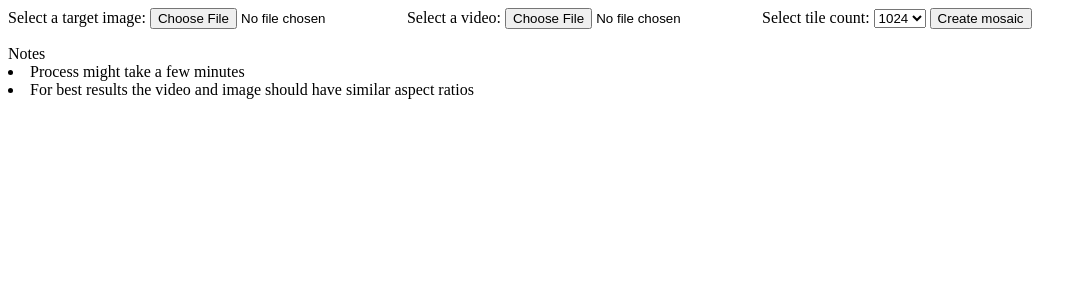
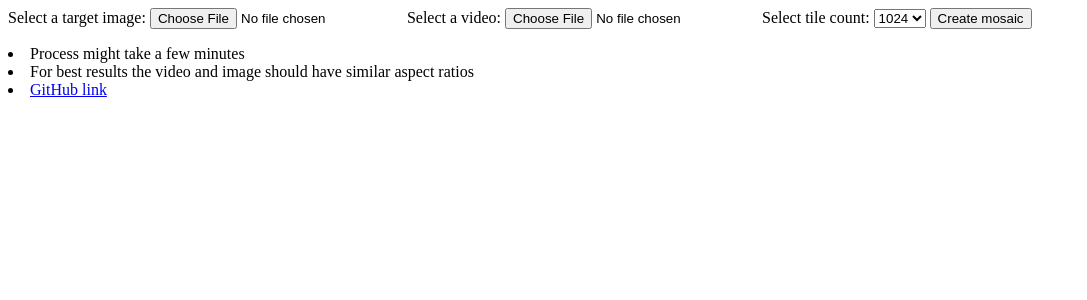
Before and after one commit to Holdmedve/mosaic, a Flask app: page / in a window 1280 px wide. Shown: the top 300 px of the page, without its empty margins (0-1087 px from the left). Run offline with Flask 2, Linux system fonts and the light colour scheme.

Commit message:
📝 Add github link to index html

```diff
--- a/project/templates/index.html
+++ b/project/templates/index.html
@@ -22,9 +22,9 @@
     </form>
 
     <div>
-      Notes
       <li>Process might take a few minutes</li>
       <li>For best results the video and image should have similar aspect ratios</li>
+      <li><a href="https://github.com/Holdmedve/mosavid" target="_blank">GitHub link</a></li>
     </div>
 
     <script src="{{url_for('static', filename='script.js')}}"></script>
```
